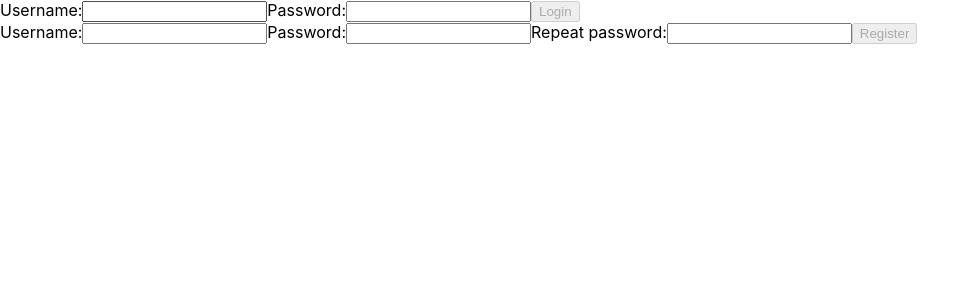
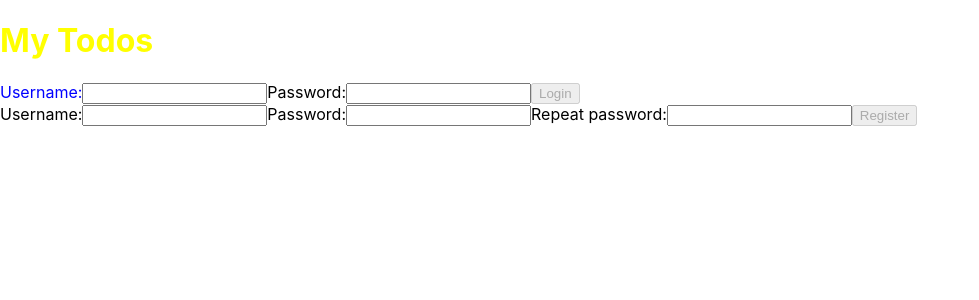
Before and after one commit to csalga20/csc360, a React (Create React App) app in the folder Homework2/todo/: page / in a window 1280 px wide. Shown: the top 300 px of the page, without its empty margins (0-979 px from the left). Built offline with nearby package versions, Linux system fonts and the light colour scheme.

Commit message:
useEffect, added header

```diff
--- a/Homework2/todo/src/App.js
+++ b/Homework2/todo/src/App.js
@@ -1,20 +1,46 @@
 import UserBar from './Userbar';
 import CreateTodo from './CreateTodo';
+import Header from './Header';
 import TodoList from './TodoList';
-import React, { useReducer, useState } from 'react';
+import React, { useEffect, useReducer, useState, createContext } from 'react';
 import appReducer from './reducers';
 
 function App() {
   //const [user, setUser] = useState("")
   //const [todos, setTodos] = useState([])
   const [state, dispatch] = useReducer(appReducer, {user: '', todos: []})
+
+  //const [count, setCount] = useState(0)
+  //useEffect(() => {
+  //  document.title = 'You clicked ${state.user} times';
+  //  console.log('running')
+  //}, [count]
+  //)
+
+  useEffect(() => {
+    console.log('User effect cooking')
+    if(state.user){
+      document.title = `${state.user}'s Todos`
+    }
+    else{
+      document.title = 'My Todos'
+    }
+  }, [state.user]
+  )
+  useEffect(() => {
+    console.log('Todos effect cooking')
+  }, [state.todos]
+  )
   return (
     <div>
+      <ThemeContext.Provider value={{primary:'yellow'}}>
+        <Header text="My Todos" />
+      </ThemeContext.Provider>
       <UserBar user = {state.user} dispatch = {dispatch}/>
       {state.user && <CreateTodo dispatch={dispatch} todos={state.todos}/>}
       <TodoList todos = {state.todos} dispatch={dispatch}/>
     </div>
   );
 }
-
+export const ThemeContext = createContext({primary:'blue'})
 export default App;
--- /dev/null
+++ b/Homework2/todo/src/Header.js
@@ -0,0 +1,9 @@
+import React, {useContext} from 'react'
+import { ThemeContext } from './App'
+
+const Header = ({text}) => {
+    const theme = useContext(ThemeContext)
+    return <h1 style={ { color: theme.primary} }>{text}</h1>
+}
+
+export default Header
--- a/Homework2/todo/src/Login.js
+++ b/Homework2/todo/src/Login.js
@@ -1,17 +1,21 @@
-import React, {useState} from "react";
-
+import React, {useContext, useEffect, useState} from "react";
+import { ThemeContext } from "./App";
 export default function Login ({dispatch})
 {
     const [username, setUsername] = useState("");
-
+    const Theme = useContext(ThemeContext)
     function handleUsername (evt)
     {
         setUsername(evt.target.value)
     }
 
+    useEffect(() =>
+        console.log(username), [username]
+    )
+
     return(
         <form onSubmit = {(e) => {e.preventDefault(); dispatch({type: 'LOGIN', username})}}>
-            <label htmlFor="login-username">Username:</label>
+            <label style={ { color: Theme.primary} }htmlFor="login-username">Username:</label>
             <input type="text" name="login-username" value={username} onChange={handleUsername}
             id="login-username" />
             <label htmlFor="login-password">Password:</label>
```
